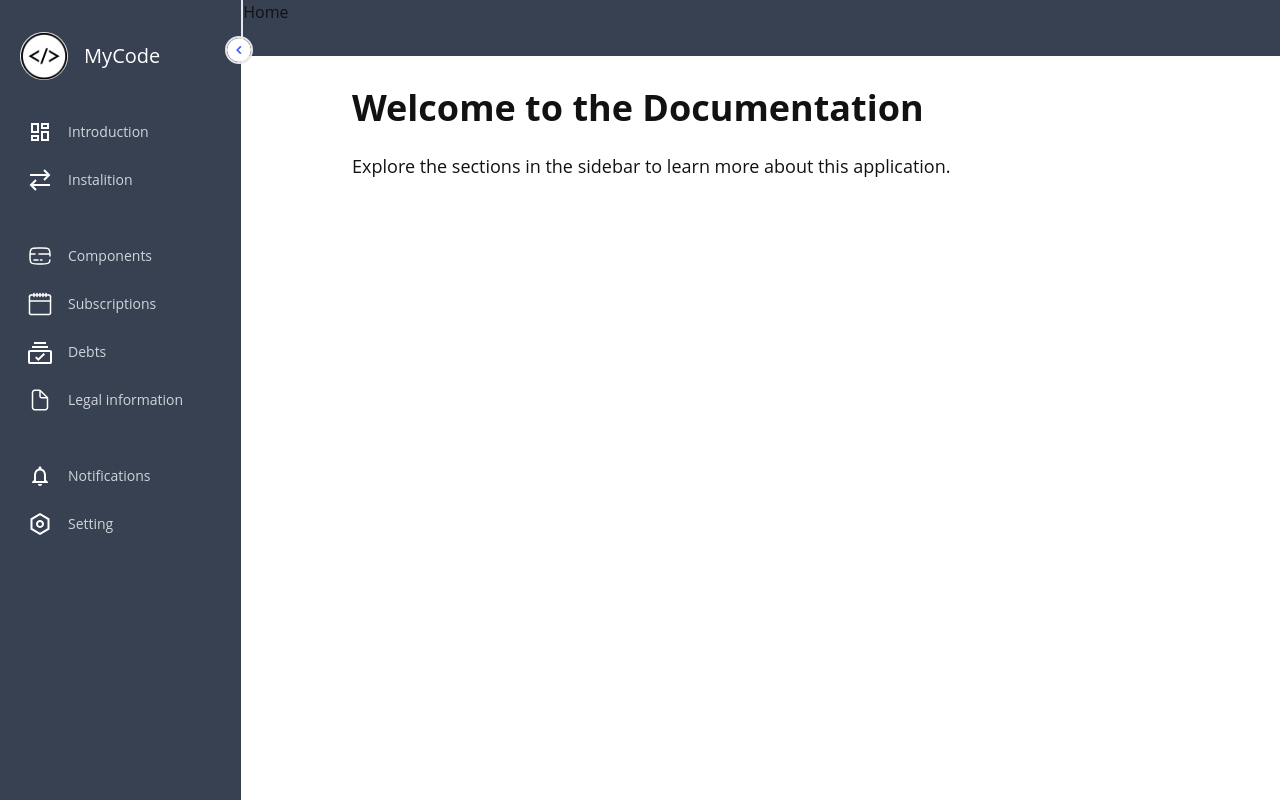
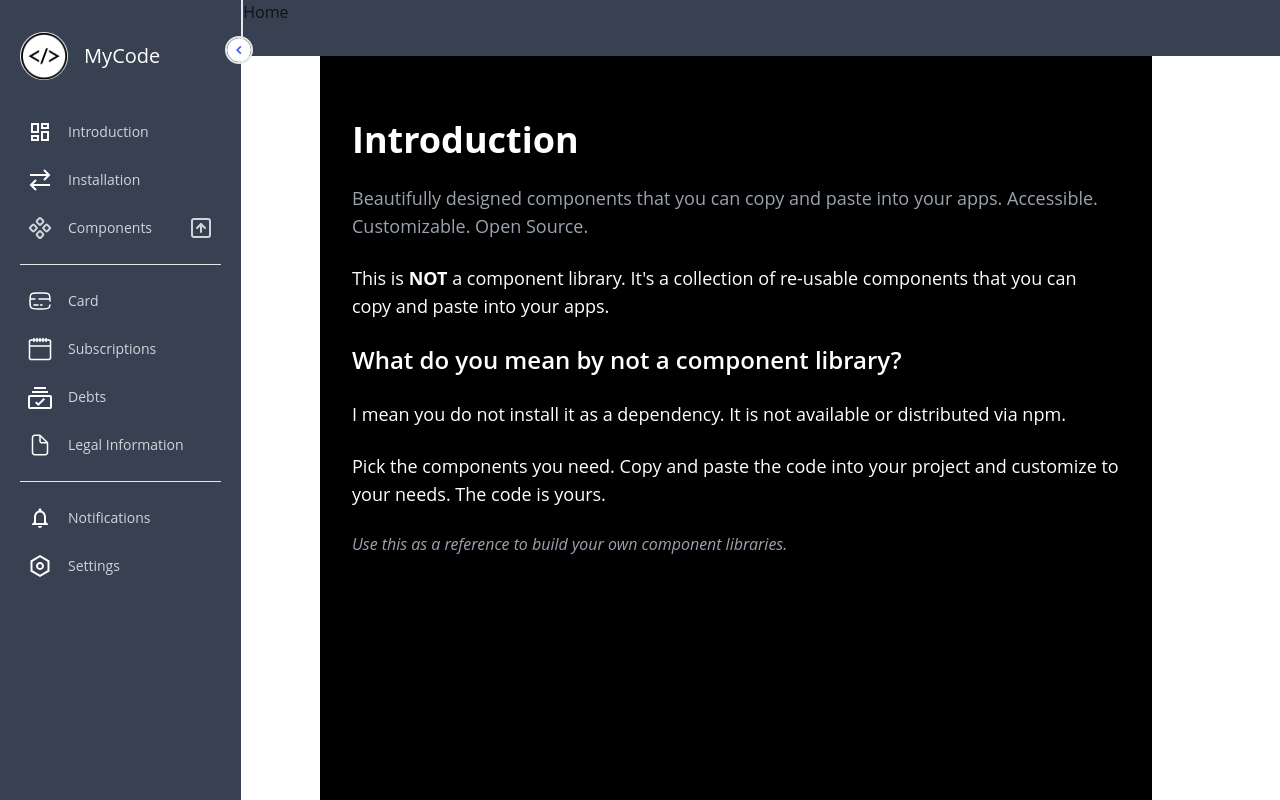
Before and after one commit to akmaljonmuhammadjonov07/UI-Library, a React (Vite) app: page / in a window 1280 px wide. Built offline with nearby package versions, Linux system fonts and the light colour scheme.

Commit message:
AccordionDrawer

```diff
--- /dev/null
+++ b/src/components/Accordion/index.jsx
@@ -0,0 +1,33 @@
+import { CircleArrowDown, CircleArrowUp } from 'lucide-react';
+import { useState } from 'react';
+
+const DrawerAccordion = ({ title, content }) => {
+	const [isOpen, setIsOpen] = useState(false);
+
+	const toggleAccordion = () => {
+		setIsOpen(!isOpen);
+	};
+
+	return (
+		<div>
+			<div>
+				<button
+					className='w-full text-start flex gap-3 p-0 font-semibold h-auto items-center'
+					onClick={() => toggleAccordion()}
+				>
+					<div> {title}</div>
+					<button className='transition-all duration-1000'>
+						{isOpen ? <CircleArrowUp /> : <CircleArrowDown />}
+					</button>
+				</button>
+			</div>
+			{isOpen && (
+				<p className='flex justify-start text-start p-4 mt-0 pt-0 z-10'>
+					{content}a
+				</p>
+			)}
+		</div>
+	);
+};
+
+export default DrawerAccordion;
--- a/src/components/drawer/sidebar.jsx
+++ b/src/components/drawer/sidebar.jsx
@@ -1,22 +1,15 @@
+import { Component, SquareArrowDown, SquareArrowUp } from 'lucide-react';
 import { useState } from 'react';
 
 const Sidebar = () => {
 	const [open, setOpen] = useState(true);
-	const Menus = [
-		{ title: 'Introduction', src: 'Overview', link: '/' },
-		{ title: 'Instalition', src: 'Transactions', link: '/' },
-		{ title: 'Components', src: 'Card', link: '/', gap: true },
-		{ title: 'Subscriptions ', src: 'Calendar', link: '/' },
-		{ title: 'Debts', src: 'Debt', link: '/' },
-		{ title: 'Legal information', src: 'Legal', link: '/' },
-		{ title: 'Notifications ', src: 'Notifications', link: '/', gap: true },
-		{ title: 'Setting', src: 'Settings', link: '/' },
-	];
+	const [accordionOpen, setAccordionOpen] = useState(false); // State for the accordion
+
 	return (
 		<div className='fixed flex inset-0'>
 			<div
 				className={`${
-					open ? ' w-72 max-md:w-20' : 'w-24'
+					open ? 'w-72 max-md:w-20' : 'w-24'
 				} bg-gray-700 h-screen p-5 pt-8 relative duration-300`}
 			>
 				<img
@@ -42,24 +35,120 @@ const Sidebar = () => {
 					</h1>
 				</div>
 				<ul className='pt-6'>
-					{Menus.map((Menu, index) => (
-						<li
-							key={index}
-							className={`flex  rounded-md p-2 cursor-pointer hover:bg-light-white text-gray-300 text-sm items-center gap-x-4
-              ${Menu.gap ? 'mt-9' : 'mt-2'} ${
-								index === 0 && 'bg-light-white'
-							} `}
+					<li className='flex rounded-md p-2 cursor-pointer hover:bg-light-white text-gray-300 text-sm items-center gap-x-4 mt-2'>
+						<img src='/Overview.svg' />
+						<span
+							className={`${
+								!open && 'hidden'
+							} origin-left max-md:hidden duration-200`}
 						>
-							<img src={`/${Menu.src}.svg`} />
+							Introduction
+						</span>
+					</li>
+					<li className='flex rounded-md p-2 cursor-pointer hover:bg-light-white text-gray-300 text-sm items-center gap-x-4 mt-2'>
+						<img src='/Transactions.svg' />
+						<span
+							className={`${
+								!open && 'hidden'
+							} origin-left max-md:hidden duration-200`}
+						>
+							Installation
+						</span>
+					</li>
+					<li
+						className='flex flex-col rounded-md p-2 cursor-pointer hover:bg-light-white text-gray-300 text-sm items-start gap-x-4 mt-2'
+						onClick={() => setAccordionOpen(!accordionOpen)}
+					>
+						<div className='flex items-center gap-x-4 w-full'>
+							<Component />
 							<span
 								className={`${
 									!open && 'hidden'
-								} origin-left max-md:hidden duration-200`}
+								} origin-left max-md:hidden duration-200 flex-1`}
 							>
-								{Menu.title}
+								Components
 							</span>
-						</li>
-					))}
+							<span className={`${open ? '' : 'hidden'} text-xs`}>
+								{accordionOpen ? <SquareArrowDown /> : <SquareArrowUp />}
+							</span>
+						</div>
+						{accordionOpen && open && (
+							<ul className='pl-8 mt-2 space-y-2'>
+								<li className='text-gray-300 hover:text-white text-sm cursor-pointer'>
+									Accordion
+								</li>
+								<li className='text-gray-300 hover:text-white text-sm cursor-pointer'>
+									Tabs
+								</li>
+								<li className='text-gray-300 hover:text-white text-sm cursor-pointer'>
+									Buttons
+								</li>
+							</ul>
+						)}
+					</li>
+					<hr className='my-4' />
+					<li className='flex rounded-md p-2 cursor-pointer hover:bg-light-white text-gray-300 text-sm items-center gap-x-4'>
+						<img src='/Card.svg' />
+						<span
+							className={`${
+								!open && 'hidden'
+							} origin-left max-md:hidden duration-200`}
+						>
+							Card
+						</span>
+					</li>
+
+					<li className='flex rounded-md p-2 cursor-pointer hover:bg-light-white text-gray-300 text-sm items-center gap-x-4 mt-2'>
+						<img src='/Calendar.svg' />
+						<span
+							className={`${
+								!open && 'hidden'
+							} origin-left max-md:hidden duration-200`}
+						>
+							Subscriptions
+						</span>
+					</li>
+					<li className='flex rounded-md p-2 cursor-pointer hover:bg-light-white text-gray-300 text-sm items-center gap-x-4 mt-2'>
+						<img src='/Debt.svg' />
+						<span
+							className={`${
+								!open && 'hidden'
+							} origin-left max-md:hidden duration-200`}
+						>
+							Debts
+						</span>
+					</li>
+					<li className='flex rounded-md p-2 cursor-pointer hover:bg-light-white text-gray-300 text-sm items-center gap-x-4 mt-2'>
+						<img src='/Legal.svg' />
+						<span
+							className={`${
+								!open && 'hidden'
+							} origin-left max-md:hidden duration-200`}
+						>
+							Legal Information
+						</span>
+					</li>
+					<hr className='my-4' />
+					<li className='flex rounded-md p-2 cursor-pointer hover:bg-light-white text-gray-300 text-sm items-center gap-x-4'>
+						<img src='/Notifications.svg' />
+						<span
+							className={`${
+								!open && 'hidden'
+							} origin-left max-md:hidden duration-200`}
+						>
+							Notifications
+						</span>
+					</li>
+					<li className='flex rounded-md p-2 cursor-pointer hover:bg-light-white text-gray-300 text-sm items-center gap-x-4 mt-2'>
+						<img src='/Settings.svg' />
+						<span
+							className={`${
+								!open && 'hidden'
+							} origin-left max-md:hidden duration-200`}
+						>
+							Settings
+						</span>
+					</li>
 				</ul>
 			</div>
 			<div className='h-14 w-full bg-gray-700 border-l-2 z-5'>
--- a/src/components/ui/button/index.jsx
+++ b/src/components/ui/button/index.jsx
@@ -1,5 +1,13 @@
 function Button() {
-	return <div>Button</div>;
+	return (
+		<div>
+			<div className='flex gap-3'>
+				<button className='flex mx-auto mt-16 text-white bg-indigo-500 border-0 py-2 px-8 focus:outline-none hover:bg-indigo-600 rounded text-lg'>
+					Button
+				</button>
+			</div>
+		</div>
+	);
 }
 
 export default Button;
--- a/src/pages/Home/index.jsx
+++ b/src/pages/Home/index.jsx
@@ -1,14 +1,35 @@
 function Home() {
 	return (
 		<div className='flex'>
-			<div className=' p-8 min-h-screen'>
-				<h1 className='text-4xl max-md:text-3xl font-bold'>
-					Welcome to the Documentation
-				</h1>
-				<p className='mt-6 text-lg max-md:text-base'>
-					Explore the sections in the sidebar to learn more about this
-					application.
-				</p>
+			<div className='bg-black text-white min-h-screen px-8 py-16'>
+				<div className='max-w-3xl mx-auto'>
+					<h1 className='text-4xl font-bold mb-6'>Introduction</h1>
+					<p className='text-lg text-gray-400 mb-6'>
+						Beautifully designed components that you can copy and paste into
+						your apps. Accessible. Customizable. Open Source.
+					</p>
+					<div className='space-y-6'>
+						<p className='text-lg'>
+							This is <span className='font-bold text-white'>NOT</span> a
+							component library. It's a collection of re-usable components that
+							you can copy and paste into your apps.
+						</p>
+						<h2 className='text-2xl font-semibold'>
+							What do you mean by not a component library?
+						</h2>
+						<p className='text-lg'>
+							I mean you do not install it as a dependency. It is not available
+							or distributed via npm.
+						</p>
+						<p className='text-lg'>
+							Pick the components you need. Copy and paste the code into your
+							project and customize to your needs. The code is yours.
+						</p>
+						<p className='text-gray-400 italic'>
+							Use this as a reference to build your own component libraries.
+						</p>
+					</div>
+				</div>
 			</div>
 		</div>
 	);
```
